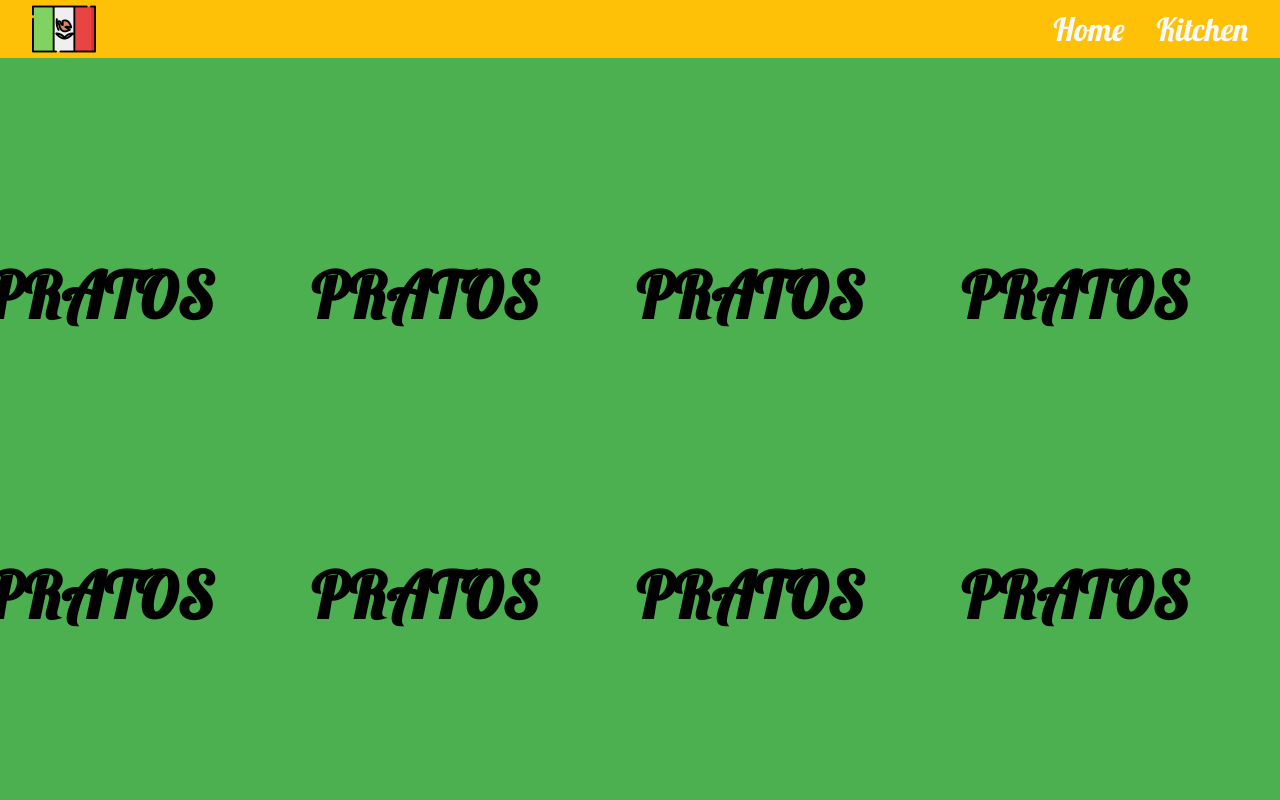
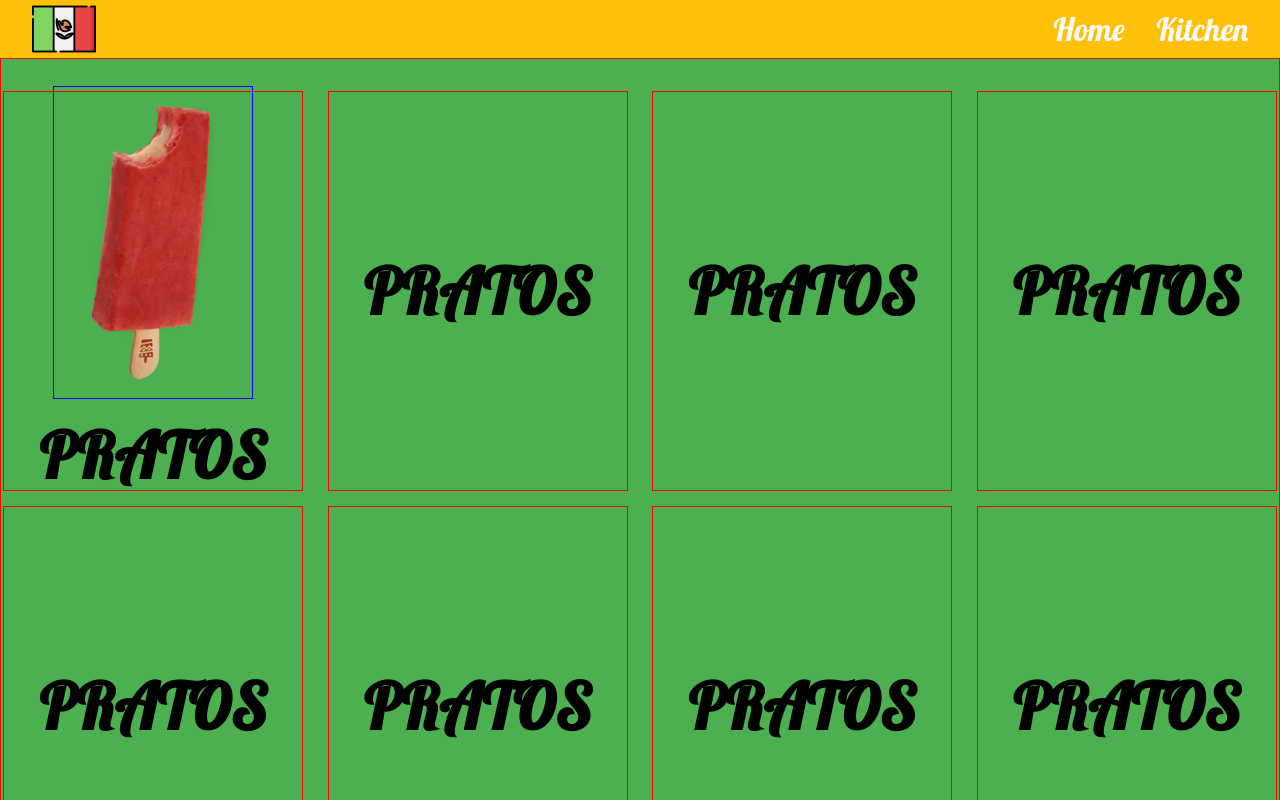
Before and after one commit to EricBrisola/OneBitCode-restaurant-challenge, a website: page src/menu.html in a window 1280 px wide. Shown: the top 800 px of the page. Drawn offline with Linux system fonts and the light colour scheme.

Commit message:
Updated Menu tab
Working on cards and fixed the spacing between the cards

```diff
--- a/src/menu.html
+++ b/src/menu.html
@@ -20,7 +20,7 @@
 </header>
   <main>
     <article class="food-cards">
-      <div class="food-background"></div>
+      <div class="food-background"><img src="../assets/paleta_morango.webp" alt=""></div>
       <h4>PRATOS</h4>
     </article>
     <article class="food-cards">
--- a/src/styles/menu.scss
+++ b/src/styles/menu.scss
@@ -70,16 +70,30 @@ main{
     grid-template-columns: repeat(4, 1fr);
     grid-template-rows: 1fr;
     grid-column-gap: 20px;
-  grid-row-gap: 0px;
+    grid-row-gap: 15px;
+    justify-items: center;
+    grid-auto-flow: dense;
+
     //padding: 0.9375em 1.5em;
     padding: 1rem 0rem 1rem 0rem;
+    border: solid 1px red;
+
 
 .food-cards{
+    border: solid 1px red;
     display: flex;
-    flex-wrap: wrap;
+    flex-direction: column;
     align-items: center;
     justify-content: center;
-    height: 300px;
-    width: 200px;
+    height: 400px;
+    width: 300px;
+
+    img{
+        margin: auto;
+        max-width: 200px;
+        width: 100%;
+        border: solid 1px blue;
+
     }
 }
+}
```
Also changed, not shown: src/styles/home.css, src/styles/menu.css, 2 other files. Lines whose indentation alone changed are shown as unchanged.
